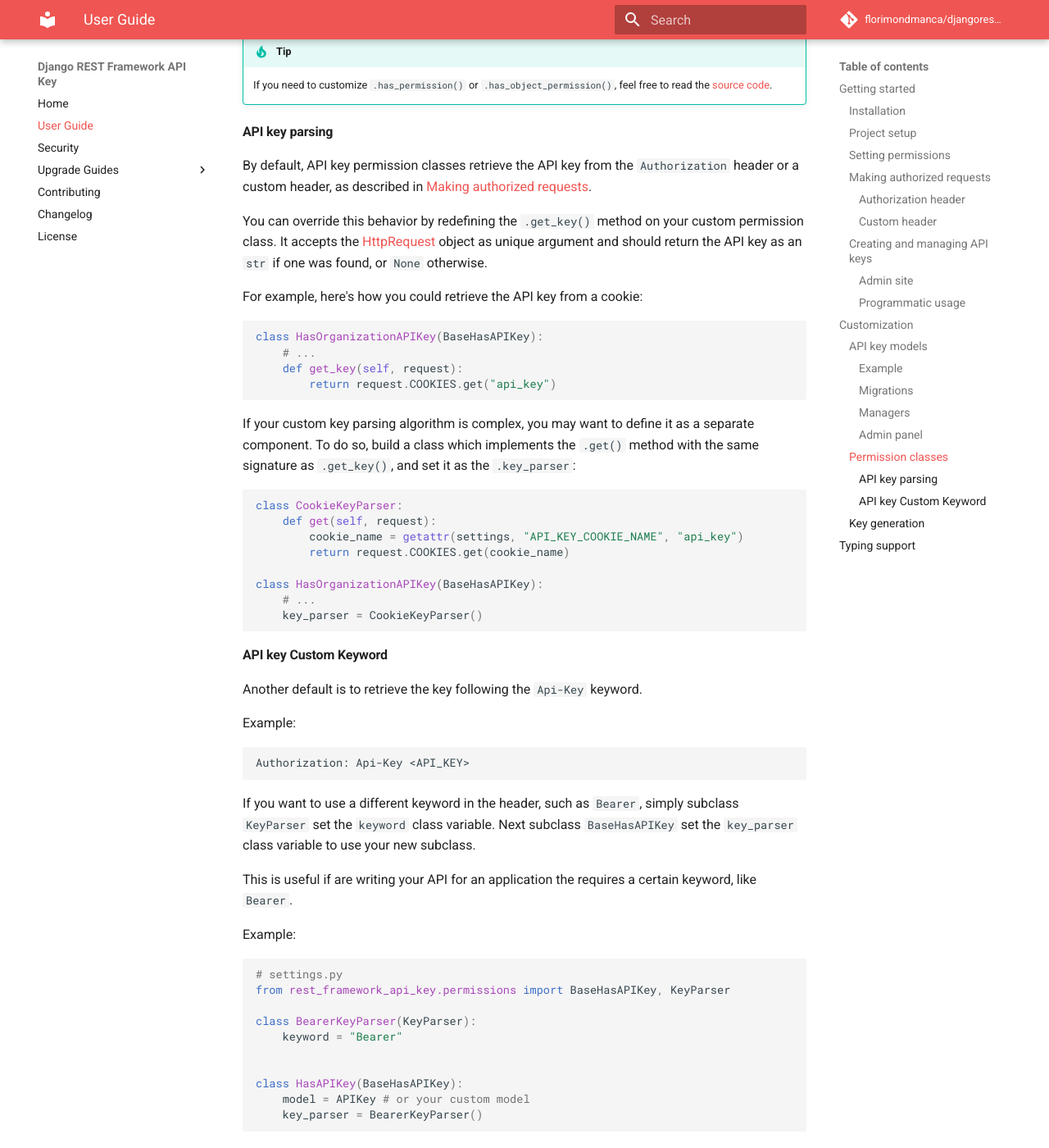
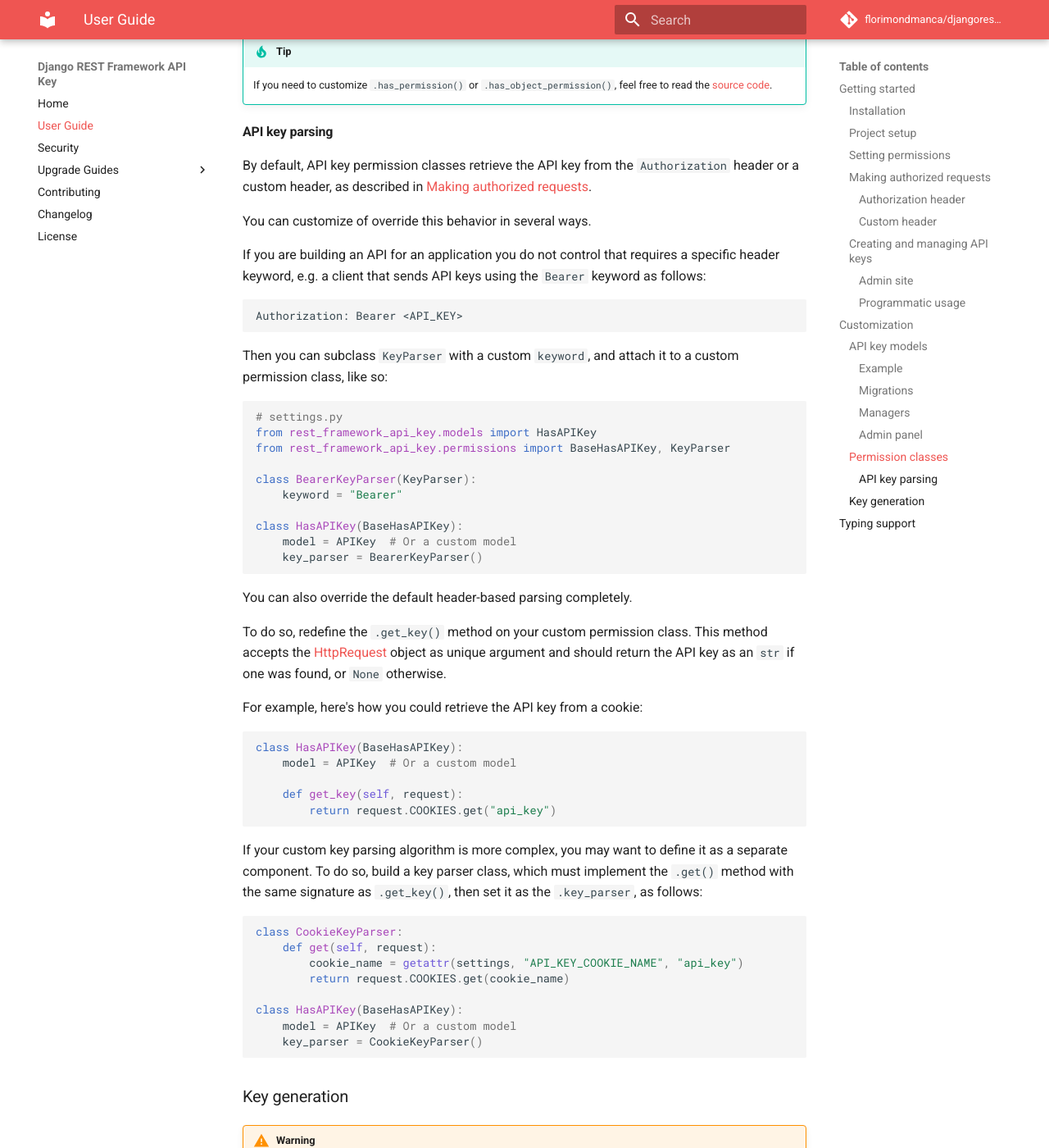
Before and after one commit to florimondmanca/djangorestframework-api-key, an MkDocs documentation site: the page built from docs/guide.md, in a window 1280 px wide and 1400 px high, scrolled down 6949 px. Shown: the whole window at 82% size. Built offline with MkDocs 1.6.1 and Material for MkDocs 9.7.7, drawn with Linux system fonts in a browser that asks for light colours; comment, search, counter and statistics services are not loaded; some of the changed text lies outside the part shown.

Commit message:
Refine docs write-up

````diff
--- a/docs/guide.md
+++ b/docs/guide.md
@@ -297,18 +297,44 @@
 
 By default, API key permission classes retrieve the API key from the `Authorization` header or a custom header, as described in [Making authorized requests](#making-authorized-requests).
 
-You can override this behavior by redefining the `.get_key()` method on your custom permission class. It accepts the [HttpRequest](https://docs.djangoproject.com/en/2.2/ref/request-response/#httprequest-objects) object as unique argument and should return the API key as an `str` if one was found, or `None` otherwise.
+You can customize of override this behavior in several ways.
+
+If you are building an API for an application you do not control that requires a specific header keyword, e.g. a client that sends API keys using the `Bearer` keyword as follows:
+
+```
+Authorization: Bearer <API_KEY>
+```
+
+Then you can subclass `KeyParser` with a custom `keyword`, and attach it to a custom permission class, like so:
+
+```python
+# settings.py
+from rest_framework_api_key.models import HasAPIKey
+from rest_framework_api_key.permissions import BaseHasAPIKey, KeyParser
+
+class BearerKeyParser(KeyParser):
+    keyword = "Bearer"
+
+class HasAPIKey(BaseHasAPIKey):
+    model = APIKey  # Or a custom model
+    key_parser = BearerKeyParser()
+```
+
+You can also override the default header-based parsing completely.
+
+To do so, redefine the `.get_key()` method on your custom permission class. This method accepts the [HttpRequest](https://docs.djangoproject.com/en/2.2/ref/request-response/#httprequest-objects) object as unique argument and should return the API key as an `str` if one was found, or `None` otherwise.
 
 For example, here's how you could retrieve the API key from a cookie:
 
 ```python
-class HasOrganizationAPIKey(BaseHasAPIKey):
-    # ...
+class HasAPIKey(BaseHasAPIKey):
+    model = APIKey  # Or a custom model
+
     def get_key(self, request):
         return request.COOKIES.get("api_key")
 ```
 
-If your custom key parsing algorithm is complex, you may want to define it as a separate component. To do so, build a class which implements the `.get()` method with the same signature as `.get_key()`, and set it as the `.key_parser`:
+If your custom key parsing algorithm is more complex, you may want to define it as a separate component. To do so, build a key parser class, which must implement the `.get()` method with the same signature as `.get_key()`, then set it as the `.key_parser`, as follows:
 
 ```python
 class CookieKeyParser:
@@ -316,47 +342,10 @@
         cookie_name = getattr(settings, "API_KEY_COOKIE_NAME", "api_key")
         return request.COOKIES.get(cookie_name)
 
-class HasOrganizationAPIKey(BaseHasAPIKey):
-    # ...
+class HasAPIKey(BaseHasAPIKey):
+    model = APIKey  # Or a custom model
     key_parser = CookieKeyParser()
 ```
-
-#### API key Custom Keyword
-Another default is to retrieve the key following the `Api-Key` keyword.
-
-Example:
-
-
-```
-Authorization: Api-Key <API_KEY>
-```
-
-If you want to use a different keyword in the header, such as `Bearer`, simply subclass `KeyParser` set the `keyword` class variable. Next subclass `BaseHasAPIKey` set the `key_parser` class variable to use your new subclass.
-
-This is useful if are writing your API for an application the requires a certain keyword, like `Bearer`.
-
-Example:
-
-```python
-# settings.py
-from rest_framework_api_key.permissions import BaseHasAPIKey, KeyParser
-
-class BearerKeyParser(KeyParser):
-    keyword = "Bearer"
-
-
-class HasAPIKey(BaseHasAPIKey):
-    model = APIKey # or your custom model
-    key_parser = BearerKeyParser()
-```
-
-Clients must now make authorized requests using:
-
-```
-Authorization: Bearer <API_KEY>
-```
-
-where `<API_KEY>` refers to the full generated API key.
 
 ### Key generation
 
````
